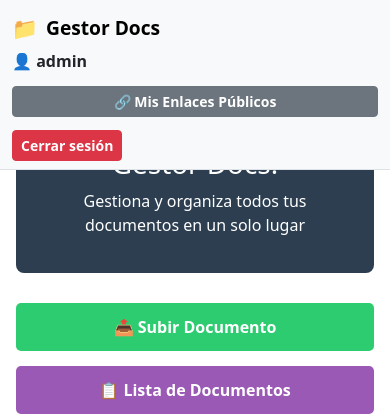
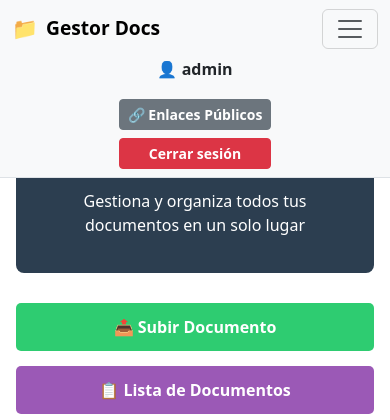
Before and after one commit to BenjaBarraza/gestor_documental, a Django app: page / in a window 390 px wide. Shown: the top 420 px of the page. Run offline with Django 5.2, Linux system fonts and the light colour scheme; a user stored in the database is signed in; some libraries are stand-ins or nearby versions.

Commit message:
agregado de navbar con boton hamburguesa para movil.

```diff
--- a/documentos/templates/documentos/base.html
+++ b/documentos/templates/documentos/base.html
@@ -22,10 +22,32 @@
             font-size: 1.2rem;
         }
 
-        @media (max-width: 576px) {
-            .navbar .btn {
+        /* Estilos solo para móviles */
+        @media (max-width: 991.98px) {
+            #navbarContenido {
+                display: flex !important;
+                flex-direction: column;
+                align-items: center;
+                text-align: center;
+            }
+
+            #navbarContenido span {
+                margin-bottom: 10px;
                 width: 100%;
-                margin-top: 5px;
+                text-align: center;
+            }
+
+            #navbarContenido .btn,
+            #navbarContenido form.d-inline {
+                width: 100%;
+                max-width: 200px;
+            }
+
+            #navbarContenido .nav-mobile-group {
+                display: flex;
+                flex-direction: column;
+                align-items: center;
+                gap: 10px;
             }
         }
     </style>
@@ -35,27 +57,37 @@
 
 <!-- NAVBAR fija -->
 <nav class="navbar navbar-expand-lg navbar-light bg-light border-bottom fixed-top">
-  <div class="container-fluid justify-content-between">
+  <div class="container-fluid">
     <a class="navbar-brand d-flex align-items-center" href="{% url 'documentos:home' %}">
         <span style="font-size: 1.3rem;">📁</span>
         <span class="ms-2">Gestor Docs</span>
     </a>
 
-    <div class="d-flex align-items-center flex-wrap gap-2">
+    <!-- Botón hamburguesa -->
+    <button class="navbar-toggler" type="button" data-bs-toggle="collapse" data-bs-target="#navbarContenido" aria-controls="navbarContenido" aria-expanded="false" aria-label="Toggle navigation">
+      <span class="navbar-toggler-icon"></span>
+    </button>
+
+    <!-- Contenido colapsable -->
+    <div class="collapse navbar-collapse justify-content-end" id="navbarContenido">
       {% if user.is_authenticated %}
-        <span class="me-2 text-truncate fw-semibold text-dark">👤 {{ user.username }}</span>
+        <div class="d-lg-flex align-items-center gap-2 nav-mobile-group mt-2 mt-lg-0">
+          <span class="fw-semibold text-dark">👤 {{ user.username }}</span>
 
           <a href="{% url 'documentos:mis_enlaces' %}" class="btn btn-secondary btn-sm fw-semibold">
-          🔗 Mis Enlaces Públicos
+            🔗 Enlaces Públicos
           </a>
 
           <form method="post" action="{% url 'logout' %}" class="d-inline">
             {% csrf_token %}
             <button type="submit" class="btn btn-danger btn-sm fw-semibold">Cerrar sesión</button>
           </form>
+        </div>
       {% else %}
+        <div class="d-lg-flex align-items-center gap-2 nav-mobile-group mt-2 mt-lg-0">
           <a href="{% url 'login' %}" class="btn btn-primary btn-sm">Iniciar sesión</a>
           <a href="{% url 'documentos:registrar' %}" class="btn btn-success btn-sm">Registrarse</a>
+        </div>
       {% endif %}
     </div>
   </div>
@@ -91,5 +123,25 @@
 <!-- Bootstrap JS -->
 <script src="https://cdn.jsdelivr.net/npm/bootstrap@5.3.2/dist/js/bootstrap.bundle.min.js"></script>
 
+<!-- Script: cerrar el menú hamburguesa al hacer clic fuera -->
+<script>
+  const navbar = document.getElementById("navbarContenido");
+  const toggle = document.querySelector(".navbar-toggler");
+
+  document.addEventListener("click", function (event) {
+    const isClickInsideMenu = navbar.contains(event.target);
+    const isClickOnToggle = toggle.contains(event.target);
+
+    // Si el menú está abierto y se hace clic fuera de él y fuera del botón, lo cerramos
+    if (navbar.classList.contains("show") && !isClickInsideMenu && !isClickOnToggle) {
+      const collapse = bootstrap.Collapse.getInstance(navbar);
+      if (collapse) {
+        collapse.hide();
+      }
+    }
+  });
+</script>
+
+
 </body>
 </html>
```
Also changed, not shown: db.sqlite3. Lines whose indentation alone changed are shown as unchanged.
